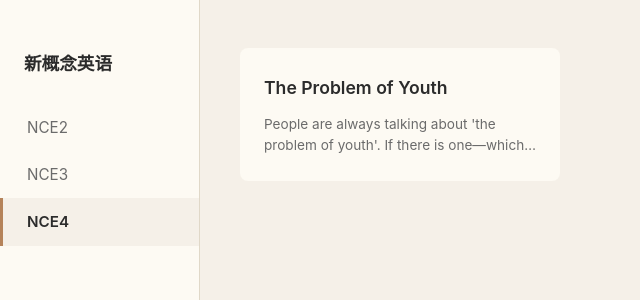
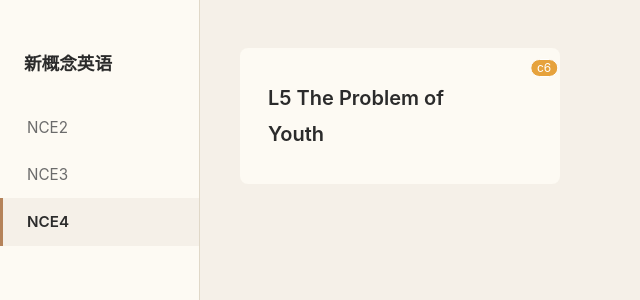
Before and after one commit to farisni/nce-proj, a Vue app: page / in a window 1280 px wide. Shown: the top 300 px of the page, without its empty margins (0-640 px from the left). Built offline with nearby package versions, Linux system fonts and the light colour scheme.

Commit message:
首页卡片改L5+字号加大+el-badge圆形徽章

```diff
--- a/src/mock/readData.ts
+++ b/src/mock/readData.ts
@@ -31,9 +31,10 @@ export interface ArticleMeta {
 export const articleMetas: ArticleMeta[] = [
   {
     id: 'problem-of-youth',
+    lesson: 5,
+    tag: 'c6',
     title: 'The Problem of Youth',
     level: 'NCE4',
-    excerpt: "People are always talking about 'the problem of youth'. If there is one—which I take leave to doubt—then it is older people who create it, not the young themselves.",
   },
 ]
 
--- a/src/views/Home.vue
+++ b/src/views/Home.vue
@@ -1,11 +1,10 @@
 <script setup lang="ts">
 import { ref, computed } from 'vue'
 import { useRouter } from 'vue-router'
-import { articleMetas, type ArticleMeta } from '../mock/readData'
+import { articleMetas } from '../mock/readData'
 
 const router = useRouter()
 const activeLevel = ref<'NCE2' | 'NCE3' | 'NCE4'>('NCE4')
-
 const levels = ['NCE2', 'NCE3', 'NCE4'] as const
 
 const filteredArticles = computed(() =>
@@ -19,126 +18,48 @@ function goArticle(id: string) {
 
 <template>
   <div class="home-page">
-    <!-- 左侧导航 -->
     <aside class="sidebar">
       <div class="sidebar-title">新概念英语</div>
       <nav class="sidebar-nav">
         <div
-          v-for="lv in levels"
-          :key="lv"
-          class="nav-item"
-          :class="{ active: activeLevel === lv }"
+          v-for="lv in levels" :key="lv"
+          class="nav-item" :class="{ active: activeLevel === lv }"
           @click="activeLevel = lv"
         >{{ lv }}</div>
       </nav>
     </aside>
 
-    <!-- 右侧卡片区 -->
     <main class="card-area">
       <div v-if="filteredArticles.length === 0" class="empty-tip">暂无文章</div>
       <div
-        v-for="item in filteredArticles"
-        :key="item.id"
-        class="article-card"
-        @click="goArticle(item.id)"
+        v-for="item in filteredArticles" :key="item.id"
+        class="article-card" @click="goArticle(item.id)"
       >
-        <h3 class="card-title">{{ item.title }}</h3>
-        <p class="card-excerpt">{{ item.excerpt }}</p>
+        <el-badge v-if="item.tag" :value="item.tag" type="warning" class="card-badge-wrap">
+          <span class="badge-placeholder"></span>
+        </el-badge>
+        <h3 class="card-title">L{{ item.lesson }} {{ item.title }}</h3>
       </div>
     </main>
   </div>
 </template>
 
 <style lang="scss" scoped>
-.home-page {
-  display: flex;
-  min-height: 100vh;
+.home-page { display: flex; min-height: 100vh; }
+.sidebar { width: 200px; flex-shrink: 0; background: var(--color-panel-bg); border-right: 1px solid var(--color-border); padding: 48px 0; }
+.sidebar-title { font-size: 1.1rem; font-weight: 700; color: var(--color-text); padding: 0 24px 24px; }
+.sidebar-nav { display: flex; flex-direction: column; }
+.nav-item {
+  padding: 10px 24px; font-size: 0.95rem; color: var(--color-text-secondary);
+  cursor: pointer; transition: all 0.15s; border-left: 3px solid transparent;
+  &:hover { background: var(--color-bg); color: var(--color-text); }
+  &.active { color: var(--color-text); font-weight: 600; border-left-color: var(--color-accent); background: var(--color-bg); }
 }
 
-.sidebar {
-  width: 200px;
-  flex-shrink: 0;
-  background: var(--color-panel-bg);
-  border-right: 1px solid var(--color-border);
-  padding: 48px 0;
-}
-
-.sidebar-title {
-  font-size: 1.1rem;
-  font-weight: 700;
-  color: var(--color-text);
-  padding: 0 24px 24px;
-}
-
-.sidebar-nav {
-  display: flex;
-  flex-direction: column;
-}
-
-.nav-item {
-  padding: 10px 24px;
-  font-size: 0.95rem;
-  color: var(--color-text-secondary);
-  cursor: pointer;
-  transition: all 0.15s;
-  border-left: 3px solid transparent;
-
-  &:hover {
-    background: var(--color-bg);
-    color: var(--color-text);
-  }
-
-  &.active {
-    color: var(--color-text);
-    font-weight: 600;
-    border-left-color: var(--color-accent);
-    background: var(--color-bg);
-  }
-}
-
-.card-area {
-  flex: 1;
-  padding: 48px 40px;
-  display: grid;
-  grid-template-columns: repeat(auto-fill, minmax(280px, 1fr));
-  gap: 20px;
-  align-content: start;
-}
-
-.article-card {
-  background: var(--color-panel-bg);
-  border-radius: var(--radius);
-  padding: 24px;
-  cursor: pointer;
-  transition: box-shadow 0.2s;
-
-  &:hover {
-    box-shadow: 0 2px 12px rgba(0, 0, 0, 0.08);
-  }
-}
-
-.card-title {
-  font-size: 1.1rem;
-  font-weight: 600;
-  color: var(--color-text);
-  margin-bottom: 10px;
-}
-
-.card-excerpt {
-  font-size: 0.85rem;
-  color: var(--color-text-secondary);
-  line-height: 1.6;
-  display: -webkit-box;
-  -webkit-line-clamp: 2;
-  -webkit-box-orient: vertical;
-  overflow: hidden;
-}
-
-.empty-tip {
-  grid-column: 1 / -1;
-  text-align: center;
-  color: var(--color-text-secondary);
-  padding: 80px 0;
-  font-size: 0.95rem;
-}
+.card-area { flex: 1; padding: 48px 40px; display: grid; grid-template-columns: repeat(auto-fill, minmax(280px, 1fr)); gap: 20px; align-content: start; }
+.article-card { position: relative; background: var(--color-panel-bg); border-radius: var(--radius); padding: 32px 28px; cursor: pointer; transition: box-shadow 0.2s; &:hover { box-shadow: 0 2px 12px rgba(0,0,0,0.08); } }
+.card-badge-wrap { position: absolute; top: 20px; right: 20px; }
+.badge-placeholder { display: inline-block; width: 0; height: 0; }
+.card-title { font-size: 1.25rem; font-weight: 600; color: var(--color-text); padding-right: 36px; }
+.empty-tip { grid-column: 1 / -1; text-align: center; color: var(--color-text-secondary); padding: 80px 0; font-size: 0.95rem; }
 </style>
```
